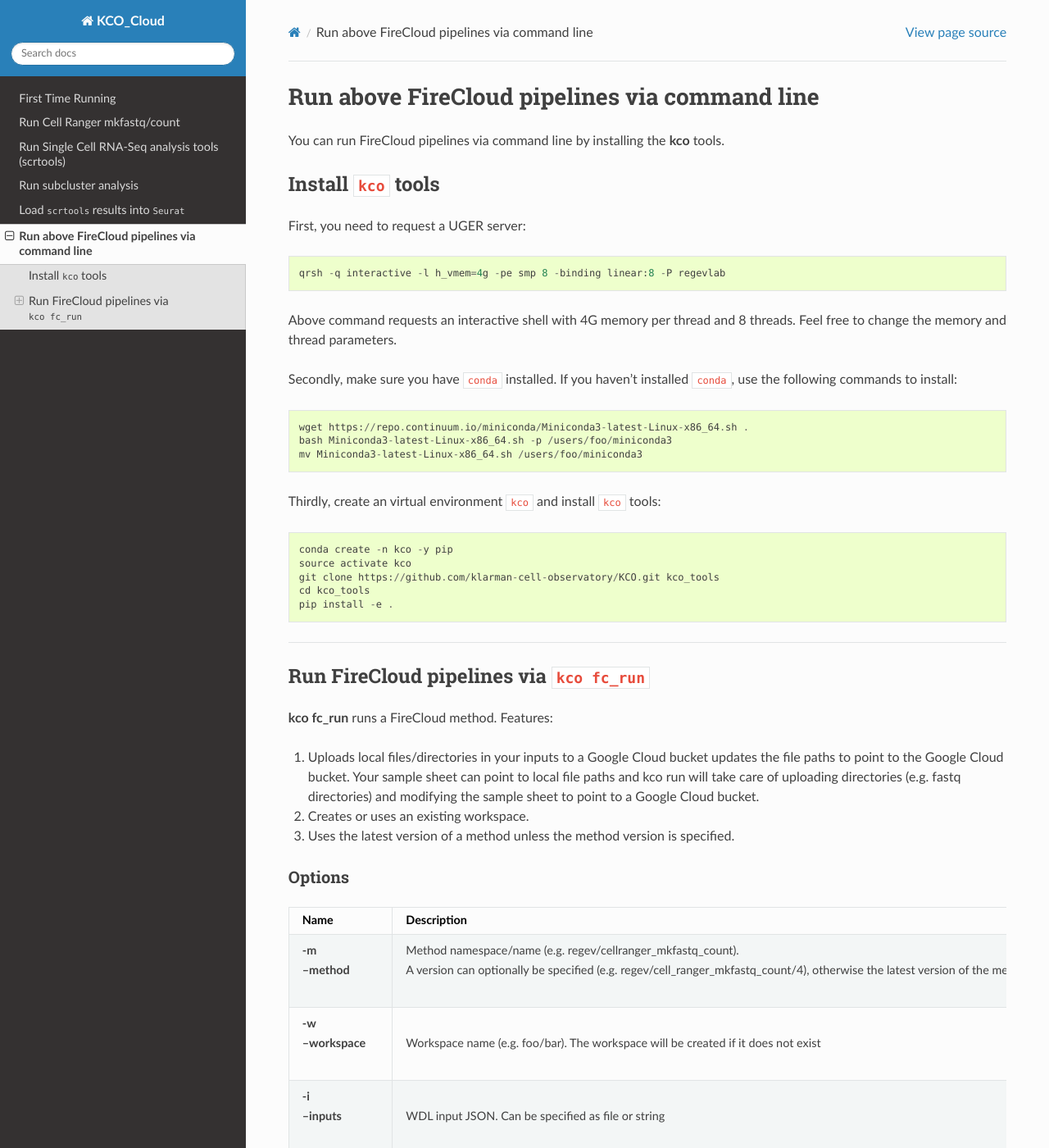
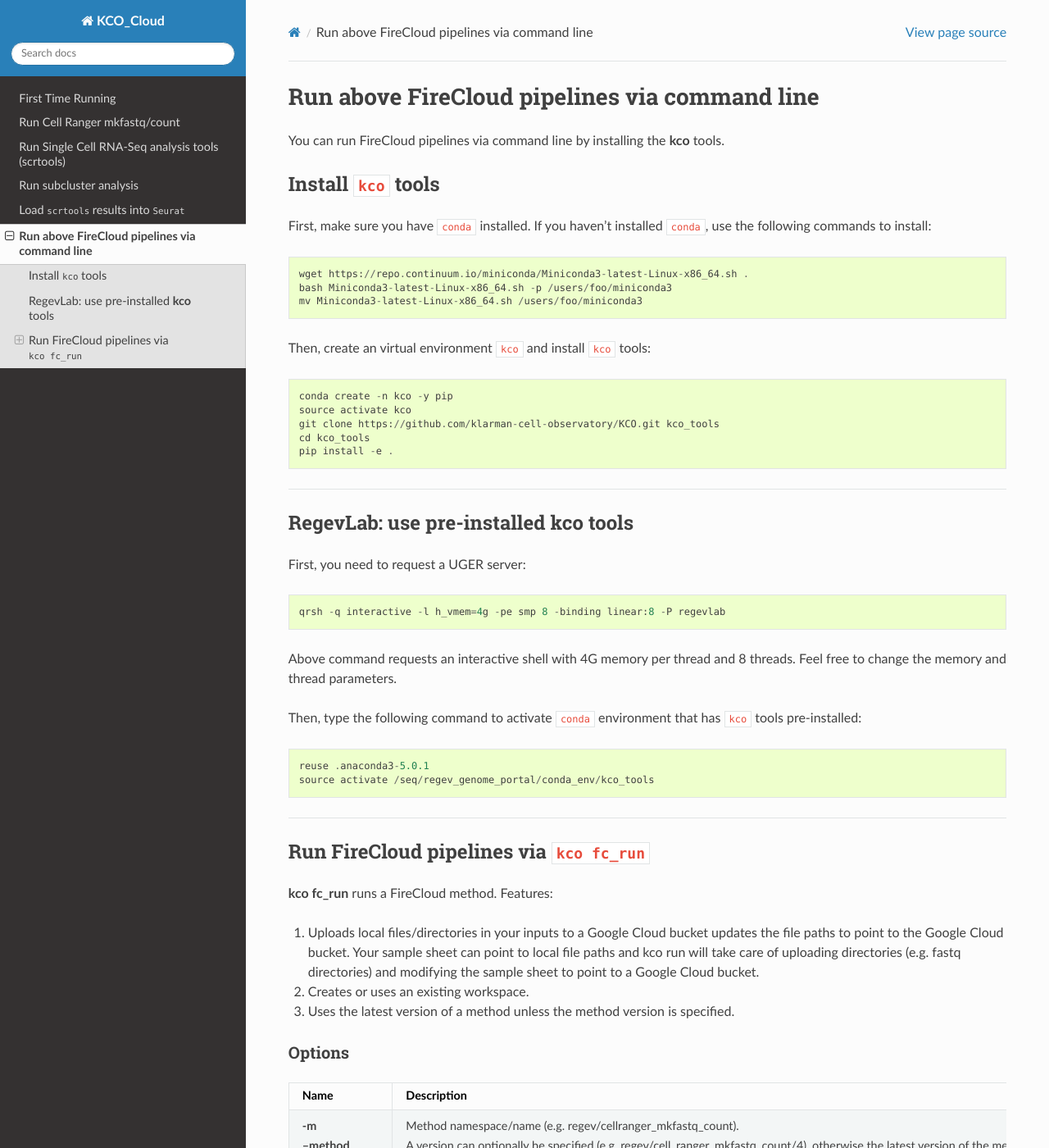
Before and after one commit to lilab-bcb/cumulus, a Sphinx documentation site: the page built from docs/command_line.rst, in a window 1280 px wide and 1400 px high. Shown: the whole window at 82% size. Built offline with Sphinx 7.4.7 and the Read the Docs theme 2.0.0, drawn with Linux system fonts in a browser that asks for light colours.

Commit message:
Updated doc

```diff
--- a/docs/command_line.rst
+++ b/docs/command_line.rst
@@ -6,25 +6,35 @@ You can run FireCloud pipelines via command line by installing the **kco** tools
 Install ``kco`` tools
 ^^^^^^^^^^^^^^^^^^^^^
 
+First, make sure you have ``conda`` installed. If you haven't installed ``conda``, use the following commands to install::
+
+	wget https://repo.continuum.io/miniconda/Miniconda3-latest-Linux-x86_64.sh .
+	bash Miniconda3-latest-Linux-x86_64.sh -p /users/foo/miniconda3
+	mv Miniconda3-latest-Linux-x86_64.sh /users/foo/miniconda3
+
+Then, create an virtual environment ``kco`` and install ``kco`` tools::
+
+	conda create -n kco -y pip
+	source activate kco
+	git clone https://github.com/klarman-cell-observatory/KCO.git kco_tools
+	cd kco_tools
+	pip install -e .
+
+---------------------------------
+
+RegevLab: use pre-installed **kco** tools
+^^^^^^^^^^^^^^^^^^^^^^^^^^^^^^^^^^^^^^^^^
+
 First, you need to request a UGER server::
 
 	qrsh -q interactive -l h_vmem=4g -pe smp 8 -binding linear:8 -P regevlab
 
 Above command requests an interactive shell with 4G memory per thread and 8 threads. Feel free to change the memory and thread parameters.
 
-Secondly, make sure you have ``conda`` installed. If you haven't installed ``conda``, use the following commands to install::
+Then, type the following command to activate ``conda`` environment that has ``kco`` tools pre-installed::
 
-	wget https://repo.continuum.io/miniconda/Miniconda3-latest-Linux-x86_64.sh .
-	bash Miniconda3-latest-Linux-x86_64.sh -p /users/foo/miniconda3
-	mv Miniconda3-latest-Linux-x86_64.sh /users/foo/miniconda3
-
-Thirdly, create an virtual environment ``kco`` and install ``kco`` tools::
-
-	conda create -n kco -y pip
-	source activate kco
-	git clone https://github.com/klarman-cell-observatory/KCO.git kco_tools
-	cd kco_tools
-	pip install -e .
+	reuse .anaconda3-5.0.1
+	source activate /seq/regev_genome_portal/conda_env/kco_tools
 
 ---------------------------------
 
```
Also changed, not shown: 1 other file.
